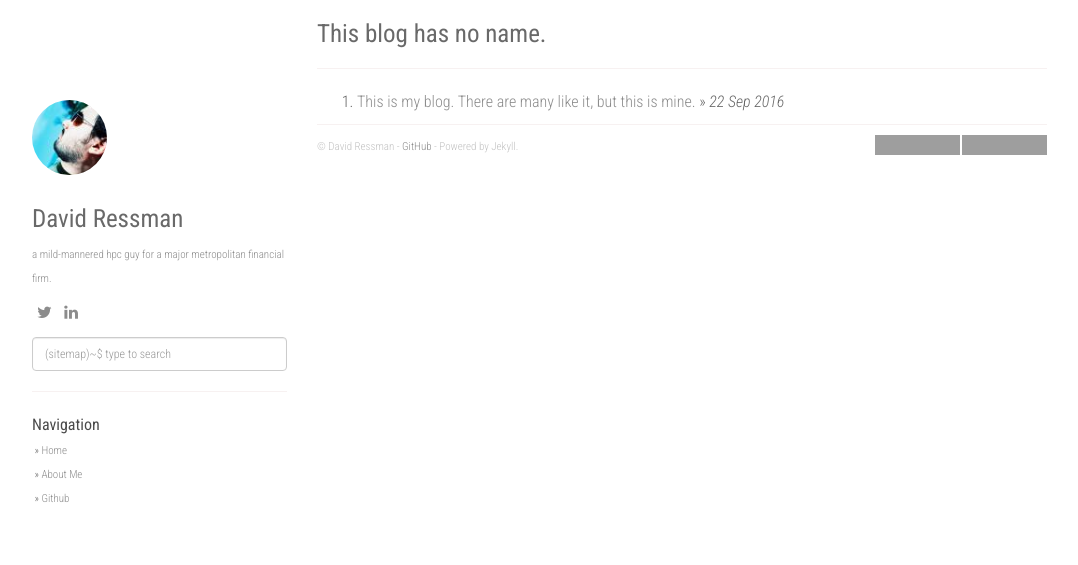
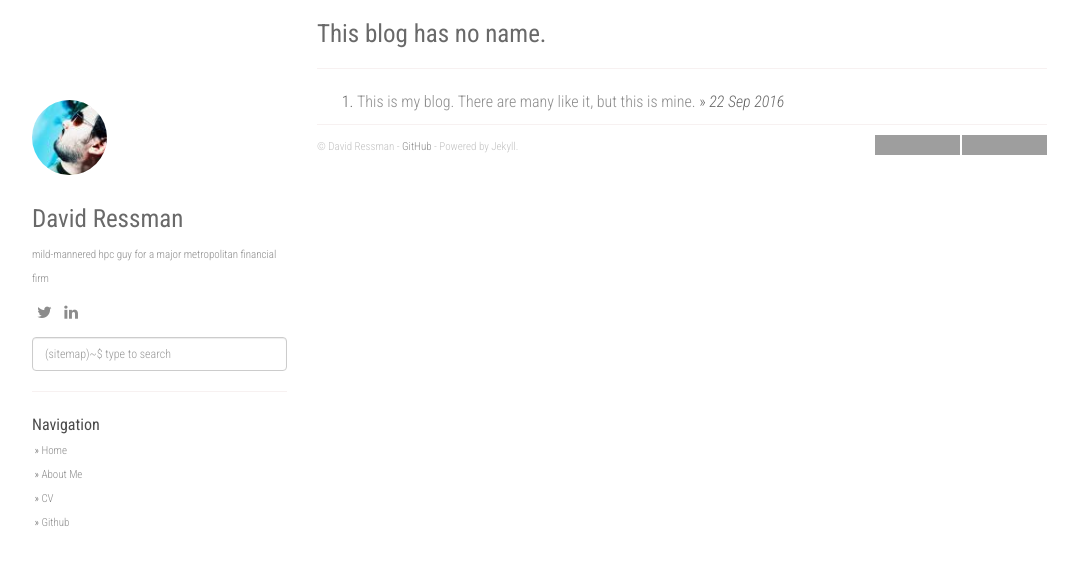
Before and after one commit to davidr/davidr.github.io, a Jekyll site: the page built from index.html, in a window 1280 px wide. Shown: the top 565 px of the page, without its empty margins (53-1131 px from the left). Built offline with Jekyll 4.4.1, drawn with Linux system fonts in a browser that asks for light colours; nearby versions of some CDN libraries; the list of posts is cut into pages by our own code; comment, search, counter and statistics services are not loaded; grey boxes are pictures that could not be loaded.

```diff
--- a/_config.yml
+++ b/_config.yml
@@ -2,7 +2,7 @@ title: Jekyll Newb
 description: Random flailings of a jekyll newbie
 author: David Ressman
 github: https://github.com/davidr
-about: a mild-mannered hpc guy for a major metropolitan financial firm.
+about: mild-mannered hpc guy for a major metropolitan financial firm
 disqus_shortname: davidressman
 google_analytics: UA-66618872-3
 
@@ -21,6 +21,8 @@ share:
 urls:
     - text: About Me
       url: /about/
+    - text: CV
+      url: /cv/
     - text: Github
       url: https://github.com/davidr
 
--- a/static/css/main.css
+++ b/static/css/main.css
@@ -217,3 +217,122 @@ div.col-sm-3 img#about {
         margin-top: 30px;
     }
 }
+
+
+
+
+
+
+
+/**
+ * //////////////////////////////////
+ * Right aka content column formatting
+ * //////////////////////////////////
+ */
+div.cv-content {
+    border-top: 1px solid #E6E6E6;
+    margin-top: 5px;
+    padding-top: 5px;
+}
+
+div.content pre {
+    background: #333333;
+    padding: 10px;
+    color: #FFF;
+    overflow-x: auto;
+    font-family: Menlo, Monaco, Consolas, 'Courier New', monospace;
+    font-size: 12px;
+    border: none;
+}
+
+div.content .highlight {
+	background: #333333;
+}
+
+ul#cv-list {
+    font-size: 14px;
+	list-style: none;
+	margin-left: 00px;
+	padding: 10px;
+	display: table;
+}
+
+ul#cv-list li:before {
+	display: table-cell;
+    content: "\00BB";
+}
+
+ul#cv-list li {
+	display: table-row;
+}
+
+span#cv-pub-journal {
+    font-style: italic;
+}
+
+div#cv h2 {
+	margin-top: 30px;
+	margin-bottom: 10px;
+	font-size: 22px;
+    font-variant: small-caps;
+}
+
+table#cv-position {
+    width: 100%;
+    margin-top: 18px;
+    margin-bottom: 5px;
+}
+
+table#cv-skill {
+    margin-top: 10px;
+    margin-bottom: 5px;
+    font-size: 14px;
+}
+
+.progress {
+    position: relative;
+    margin-bottom: 0 !important;
+}
+
+
+div#cv h3 {
+    margin-top: 10px;
+	font-size: 16px;
+    font-weight: bold;
+}
+
+span#cv-date {
+    margin-top: 00px;
+	font-size: 16px;
+    font-weight: 400;
+}
+
+div#cv-summary {
+    margin-left: 10px;
+    line-height: 1.5em;
+    font-size: 14px;
+}
+
+div#cv-accomplishments ul {
+	list-style: none;
+	margin-left: 20px;
+    font-size: 14px;
+	padding: 0;
+}
+
+div.right ul {
+	list-style: none;
+	margin-left: 0;
+	padding: 0;
+}
+
+div.right ul li {
+	margin-top: 5px;
+	margin-left: 0;
+	padding: 0;
+}
+
+div.right .post ul {
+	list-style: square;
+	margin-left: 15px;
+}
```
Also changed, not shown: _data/cv.yaml (added, +151 -0 lines), _layouts/cv.html (added, +103 -0 lines), cv.md (added, +5 -0 lines).
